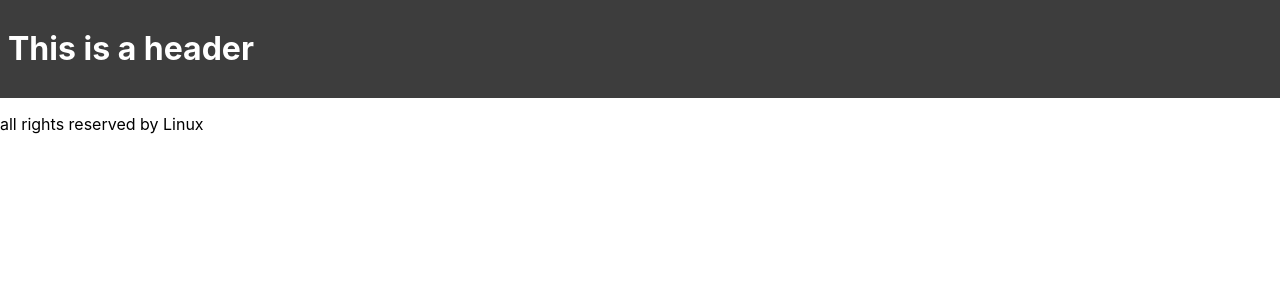
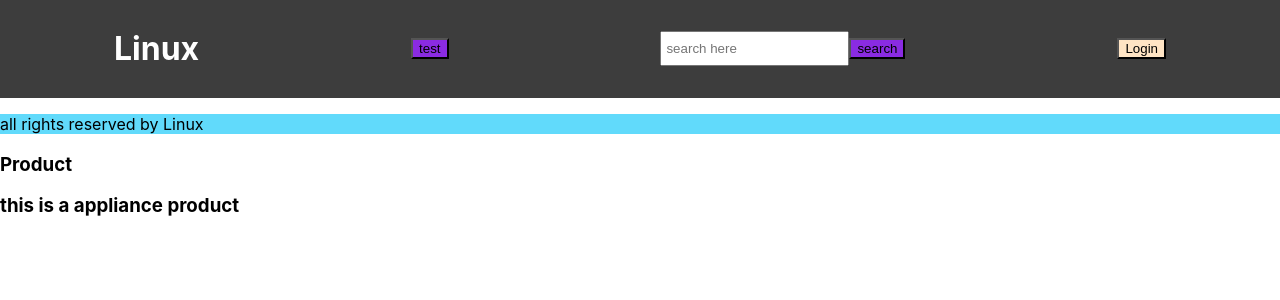
Before and after one commit to Abhinavav23/Linux-React_Basics, a React (Create React App) app: page / in a window 1280 px wide. Shown: the top 300 px of the page. Built offline with nearby package versions, Linux system fonts and the light colour scheme.

Commit message:
[4-Nov-2022] React styling, module css, global ature of css, conditional rendering in jsx

```diff
--- a/src/App.css
+++ b/src/App.css
@@ -28,6 +28,10 @@
   color: #61dafb;
 }
 
+footer{
+  background-color: #61dafb;
+}
+
 @keyframes App-logo-spin {
   from {
     transform: rotate(0deg);
--- a/src/App.js
+++ b/src/App.js
@@ -1,10 +1,11 @@
 import './App.css';
 // named import with same name and curly braces
 // and can be multiple in one file
-import { Header } from './components/Header';
+import { Header } from './components/Header/Header';
 // default import without curly braces, name can be anything
 // and only one from a file
 import Footer from './components/Footer';
+import { Product } from './components/Product';
 
 function App() {
   let name = 'Virat';
@@ -13,6 +14,7 @@ function App() {
       <Header/>
       {/* <Header2/> */}
       <Footer/>
+      <Product/>
     </div>
   );
 }
--- a/src/components/Header.css
+++ /dev/null
@@ -1,8 +0,0 @@
-.dark{
-    background-color: #3d3d3d;
-    padding: 0.5rem;
-}
-
-.text-white{
-    color: #fff;
-}
--- a/src/components/Header.jsx
+++ /dev/null
@@ -1,20 +0,0 @@
-// export default Header;
-// named export
-import './Header.css'
-export function Header() {
-    const myStyle = {backgroundColor: '#3d3d3d', padding: '0.5rem'}
-    return (
-        <div>
-        {/* <header className='dark'> <h1 className='text-white'> This is a header</h1> </header> */}
-        <header style={myStyle}>
-            <h1 className='text-white'> This is a header</h1>
-         </header>
-        </div>
-    )
-}
-
-// export function Header2() {
-//     return (
-//         <header> <h1> This is a header 2</h1> </header>
-//     )
-// }
--- /dev/null
+++ b/src/components/Header/Header.jsx
@@ -0,0 +1,32 @@
+// export default Header;
+// named export
+import style from './Header.module.css';
+import { Login } from './Login';
+import { SearchBar } from './SearchBar';
+
+export function Header() {
+    const myStyle = {
+        backgroundColor: '#3d3d3d',
+        padding: '0.5rem',
+        display: 'flex',
+        alignItems: 'center',
+        justifyContent: 'space-around'
+    }
+    return (
+        <div className={style.dark}>
+        {/* <header className='dark'> <h1 className='text-white'> This is a header</h1> </header> */}
+        <header >
+            <h1 className={style.textWhite}>Linux</h1>
+         </header>
+         <button className='loginButton'>test</button>
+         <SearchBar/>
+         <Login/>
+        </div>
+    )
+}
+
+// export function Header2() {
+//     return (
+//         <header> <h1> This is a header 2</h1> </header>
+//     )
+// }
--- /dev/null
+++ b/src/components/Header/Header.module.css
@@ -0,0 +1,11 @@
+.dark{
+    background-color: #3d3d3d;
+    padding: 0.5rem;
+    display: flex;
+    align-items: center;
+    justify-content: space-around;
+}
+
+.textWhite{
+    color: #fff;
+}
--- /dev/null
+++ b/src/components/Header/Login.jsx
@@ -0,0 +1,7 @@
+import style from './Login.module.css';
+
+export function Login(){
+    return (
+        <button className={style.dark}>Login</button>
+    )
+}
--- /dev/null
+++ b/src/components/Header/Login.module.css
@@ -0,0 +1,10 @@
+button{
+    background-color: blueviolet;
+}
+/* .loginButton{
+    background-color: rgba(34, 47, 221, 0.867);
+} */
+
+.dark{
+    background-color: bisque;
+}
--- /dev/null
+++ b/src/components/Header/SearchBar.css
@@ -0,0 +1,3 @@
+.search{
+    padding: 0.5rem 0.25rem;
+}
--- /dev/null
+++ b/src/components/Header/SearchBar.jsx
@@ -0,0 +1,10 @@
+import './SearchBar.css';
+
+export function SearchBar(){
+    return (
+        <div>
+            <input className="search" type="text" placeholder="search here"/>
+            <button>search</button>
+        </div>
+    )
+}
--- a/src/components/Product.jsx
+++ b/src/components/Product.jsx
@@ -0,0 +1,31 @@
+export function Product(){
+    let product;
+    let chosenProduct ='appliances';
+
+    // conditional rendering of element in JSX
+    // using if else conditions
+    // switch case statements
+    // ternary
+
+    if(chosenProduct === 'clothing'){
+        product = <h3>this is a clothing product</h3>
+    } else if(chosenProduct === 'appliances'){
+        product = <h3>this is a appliance product</h3>
+    } else{
+        product = <h3>Nothing choosed</h3>
+    }
+
+
+    console.log('product', product);
+    console.log('chosenProduct', chosenProduct);
+
+    let name = 'Abhinav'
+    return (
+        <div>
+            <h3>Product</h3>
+            {product}
+        </div>
+    )
+}
+
+// diff between '==' and '==='
```
Also changed, not shown: src/components/Mobile.jsx (+7 -0 lines).
